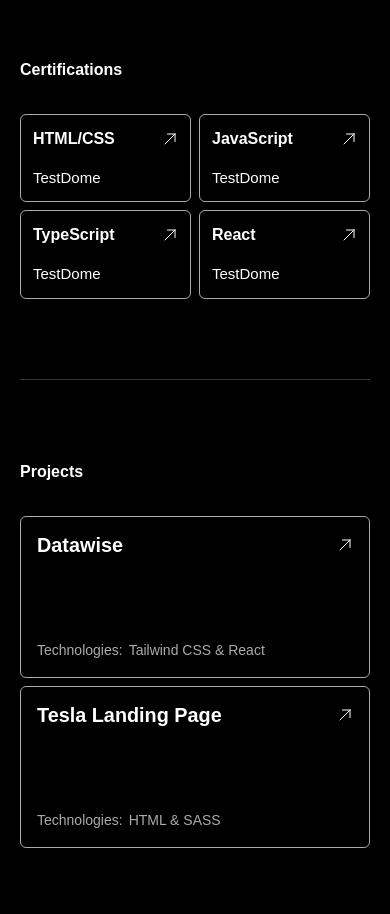
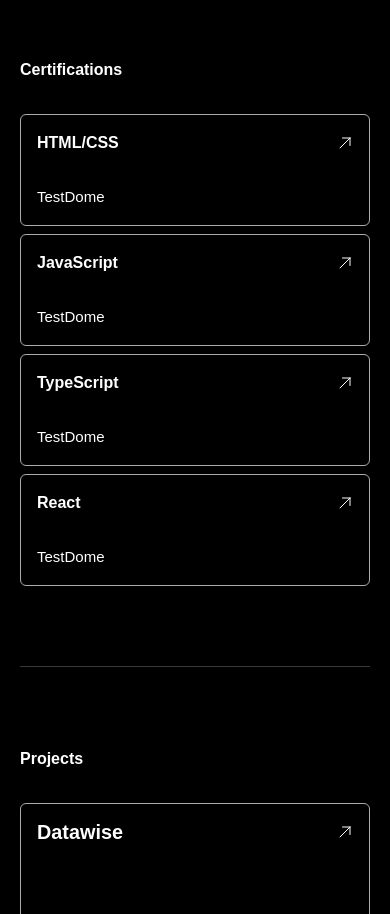
Before and after one commit to sherwinromano/portfolio-website, a Next.js app: page / in a window 390 px wide. Shown: the part 1827-2741 px from the top of the page. Built offline with nearby package versions, Linux system fonts and the light colour scheme; a web font is replaced by a local one.

Commit message:
Fixed certifications grid

```diff
--- a/app/components/Education.tsx
+++ b/app/components/Education.tsx
@@ -35,17 +35,17 @@ const Education = () => {
           <h3>Argao, Cebu, Philippines</h3>
         </div>
       </div>
-      <div className="flex flex-col gap-8 basis-full">
+      <div className="flex flex-col gap-8 basis-full h-fit">
         <h1 className="font-bold">Certifications</h1>
-        <ul className="grid grid-cols-2 gap-2">
+        <ul className="grid xs:grid-cols-1 lg:grid-cols-2 gap-2">
           {certificates.map((certificate, index) => {
             return (
               <li
-                className="border border-[#ababab] rounded-md flex"
+                className="border border-[#ababab] rounded-md flex xs:h-[7rem] lg:h-auto"
                 key={index}
               >
                 <Link
-                  className="w-full xs:p-3 sm:p-4"
+                  className="w-full p-4 flex flex-col justify-between"
                   href={certificate.link}
                   target="_blank"
                 >
```
